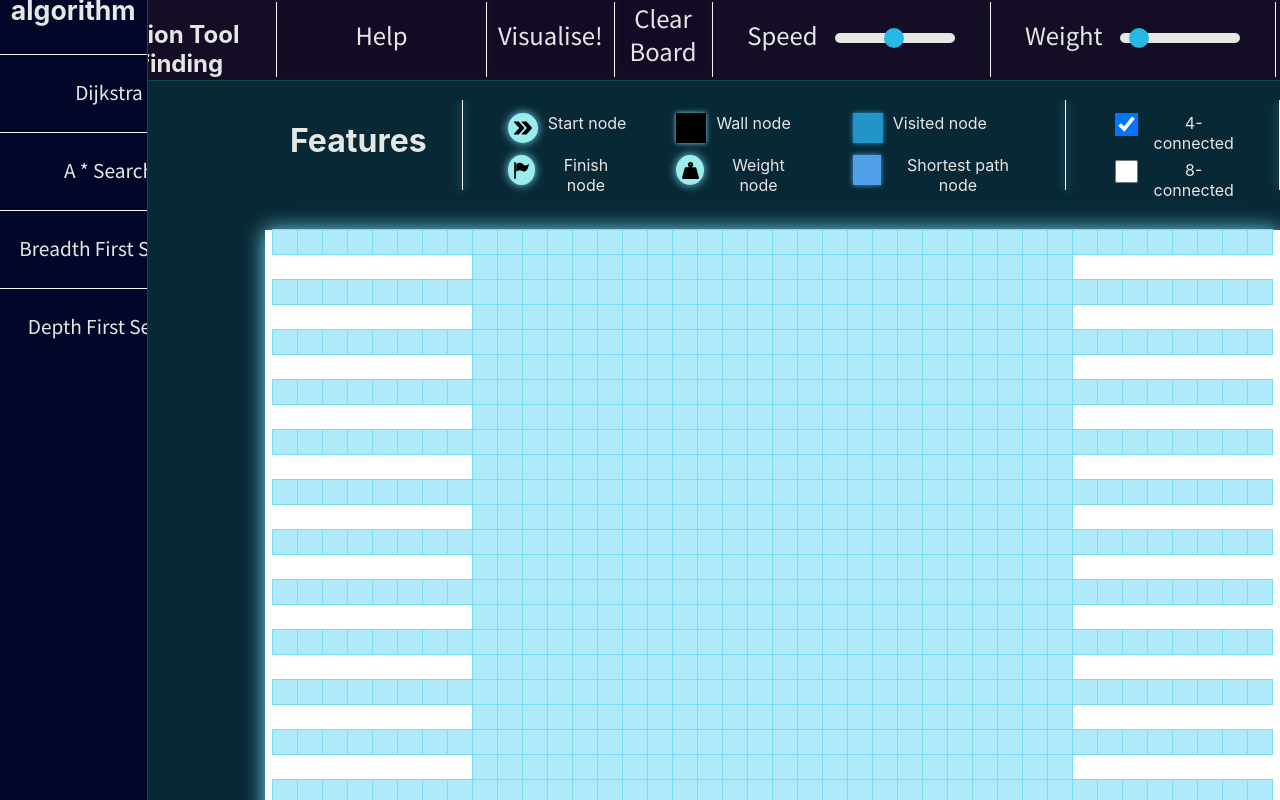
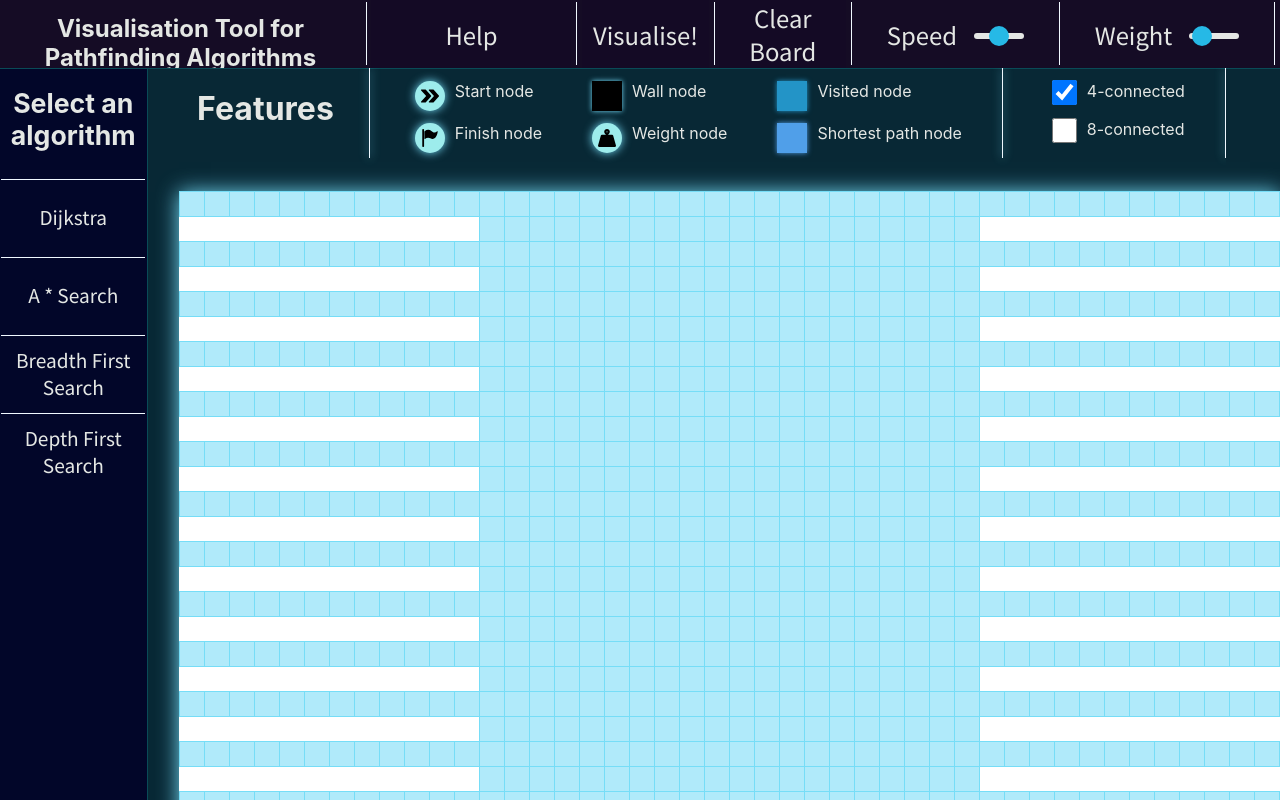
Before and after one commit to kysoh1/pathfinding-algorithm-visualiser, a React (Create React App) app: page / in a window 1280 px wide. Shown: the top 800 px of the page. Built offline with nearby package versions, Linux system fonts and the light colour scheme.

Commit message:
Fixed dimensions

```diff
--- a/src/grid/grid.css
+++ b/src/grid/grid.css
@@ -5,7 +5,7 @@ body {
 .grid {
   background-color: white;
   position: absolute;
-  left: 265px;
-  top: 230px;
+  left: 14%;
+  top: 24%;
   box-shadow: 0 0 20px rgb(118, 221, 247);
 }
--- a/src/visuals/features.css
+++ b/src/visuals/features.css
@@ -15,8 +15,8 @@
     overflow: hidden;
     display: flex;
     position: absolute;
-    margin-left: 290px;
-    margin-top: 100px;
+    margin-left: 15.4%;
+    margin-top: 5.3%;
     color: rgb(228, 231, 228);
 }
 
--- a/src/visuals/navbar.css
+++ b/src/visuals/navbar.css
@@ -26,7 +26,7 @@
     overflow: hidden;
     display: flex;
     position: absolute;
-    height: 80px;
+    height: 8.5%;
     width: 100%;
     top: 0;
     color: rgb(228, 231, 228);
@@ -37,9 +37,9 @@
 .topTitle {
     font-size: 18pt;
     color: rgb(228, 231, 228);
-    margin-top: 20px;
-    padding-left: 30px;
-    padding-right: 30px;
+    margin-top: 1.06%;
+    padding-left: 1.6%;
+    padding-right: 1.6%;
 }
 
 .topButton {
@@ -65,8 +65,8 @@
 
 .rangeBar {
     -webkit-appearance: none;
-    width: 120px;
-    height: 10px;
+    width: 6.4%;
+    height: 8.3%;
     border-radius: 12px;
     margin-right: 30px;
     margin-top: 33px;
@@ -90,7 +90,7 @@
 .topDivider {
     display: inline-block;
     width: 1px;
-    height: 75px;
+    height: 93%;
     margin-left: 5px;
     margin-right: 5px;
     margin-top: 2px;
@@ -101,7 +101,7 @@
 .sideBar {
     overflow: hidden;
     position: absolute;
-    height: 856px;
+    height: 91.4%;
     width: 11.45%;
     bottom: 0;
     background-color: rgb(2, 6, 41);
@@ -115,7 +115,7 @@
 
 .sideButton {
     height: 58px;
-    width: 218px;
+    width: 98%;
     font-size: 16pt;
     background-color: rgb(2, 6, 41);
     border: #569c6d;
@@ -127,7 +127,7 @@
 
 .sideDivider {
     display: inline-block;
-    width: 218px;
+    width: 98%;
     height: 1px;
     margin-top: 5px;
     margin-bottom: 5px;
```
